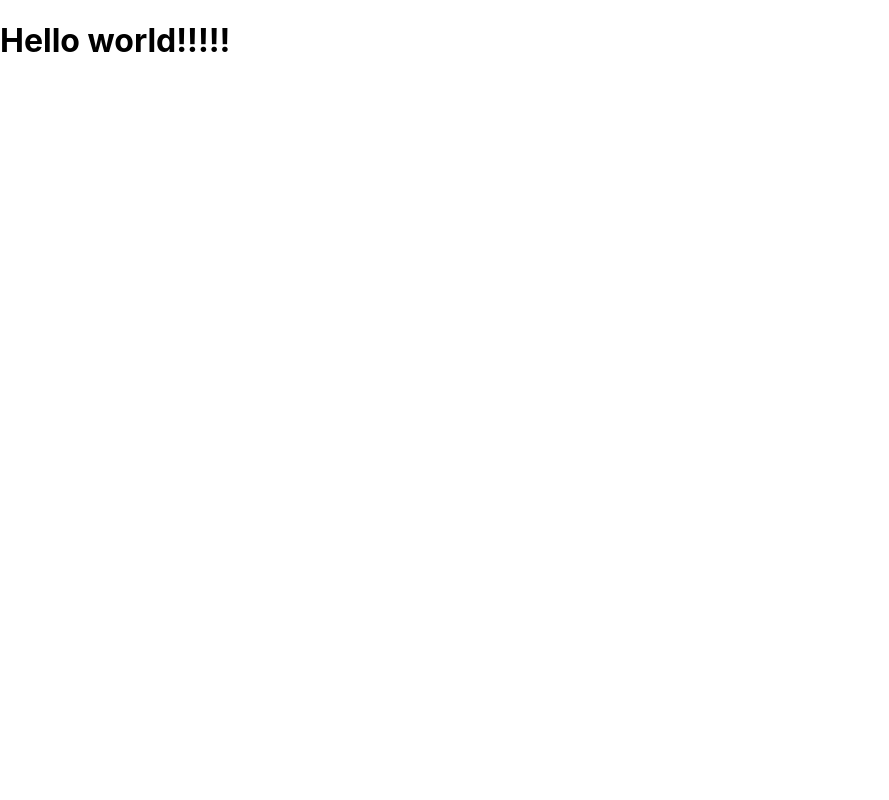
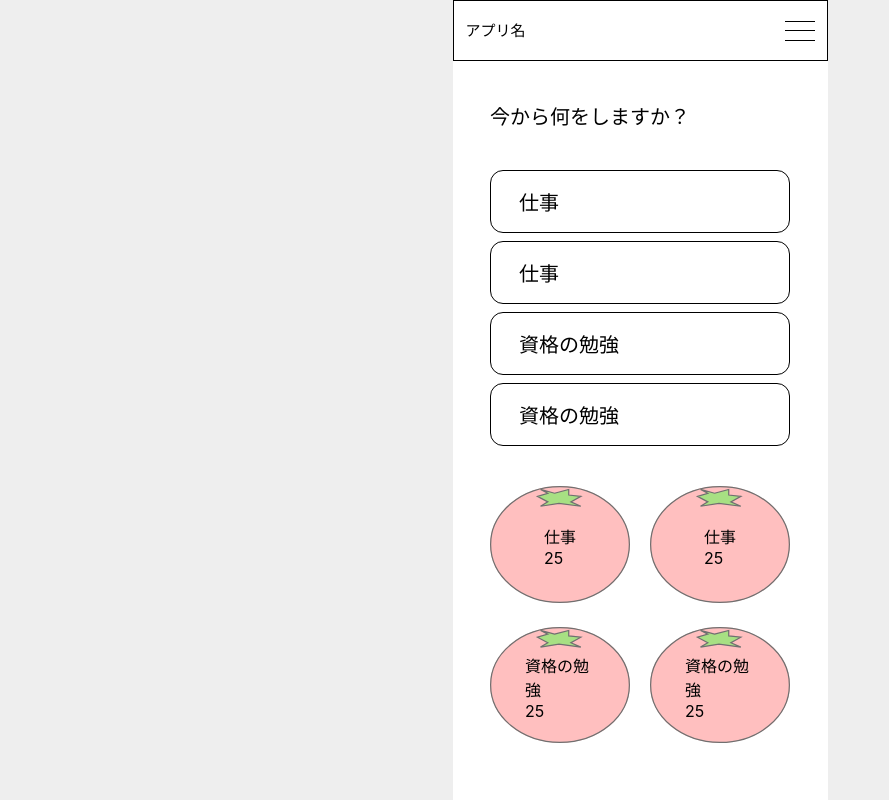
Before and after one commit to yusuke-shiya/pomodoro, a React (Create React App) app: page / in a window 1280 px wide. Shown: the whole page, without its empty margins (0-889 px from the left). Built offline with nearby package versions, Linux system fonts and the light colour scheme.

Commit message:
1ステップ目を静的コーディング

```diff
--- a/src/App.js
+++ b/src/App.js
@@ -1,8 +1,18 @@
 import React, { Component } from "react";
+import Header from "./LayoutComponents/Header";
+import BlockTable from "./BlockComponents/BlockTable";
+import TomatoTable from "./TomatoComponents/TomatoTable";
 
 class App extends Component {
   render() {
-    return <h1>Hello world!!!!!</h1>;
+    return (
+      <div className="l-main">
+        <Header />
+        <h2 className="p-pageTitle">今から何をしますか？</h2>
+        <BlockTable />
+        <TomatoTable />
+      </div>
+    );
   }
 }
 
--- /dev/null
+++ b/src/BlockComponents/Block.js
@@ -0,0 +1,9 @@
+import React, { Component } from "react";
+
+class BlockTable extends Component {
+  render() {
+    return <div className="p-block">{this.props.name}</div>;
+  }
+}
+
+export default BlockTable;
--- /dev/null
+++ b/src/BlockComponents/BlockTable.js
@@ -0,0 +1,17 @@
+import React, { Component } from "react";
+import Block from "./Block";
+
+class BlockTable extends Component {
+  render() {
+    return (
+      <div className="p-blockTable">
+        <Block name="仕事" />
+        <Block name="仕事" />
+        <Block name="資格の勉強" />
+        <Block name="資格の勉強" />
+      </div>
+    );
+  }
+}
+
+export default BlockTable;
--- /dev/null
+++ b/src/LayoutComponents/Hamburger.js
@@ -0,0 +1,15 @@
+import React, { Component } from "react";
+
+class BlockTable extends Component {
+  render() {
+    return (
+      <div className="p-hamburger">
+        <span className="p-hamburger__line"></span>
+        <span className="p-hamburger__line"></span>
+        <span className="p-hamburger__line"></span>
+      </div>
+    );
+  }
+}
+
+export default BlockTable;
--- /dev/null
+++ b/src/LayoutComponents/Header.js
@@ -0,0 +1,17 @@
+import React, { Component } from "react";
+import Hamburger from "./Hamburger";
+
+class BlockTable extends Component {
+  render() {
+    return (
+      <div className="l-header">
+        <h1 className="l-header__title">アプリ名</h1>
+        <div className="l-header__right">
+          <Hamburger />
+        </div>
+      </div>
+    );
+  }
+}
+
+export default BlockTable;
--- /dev/null
+++ b/src/TomatoComponents/Tomato.js
@@ -0,0 +1,21 @@
+import React, { Component } from "react";
+
+class TomatoTable extends Component {
+  render() {
+    return (
+      <div className="p-tomato">
+        <div className="p-tomato__content">
+          <div className="p-tomato__content__name">{this.props.name}</div>
+          <div className="p-tomato__content__time">{this.props.time}</div>
+        </div>
+        <img
+          className="p-tomato__image"
+          src={`${process.env.PUBLIC_URL}/tomato.svg`}
+          alt=""
+        />
+      </div>
+    );
+  }
+}
+
+export default TomatoTable;
--- /dev/null
+++ b/src/TomatoComponents/TomatoTable.js
@@ -0,0 +1,17 @@
+import React, { Component } from "react";
+import Tomato from "./Tomato";
+
+class TomatoTable extends Component {
+  render() {
+    return (
+      <div className="p-tomatoTable">
+        <Tomato name="仕事" time={25} />
+        <Tomato name="仕事" time={25} />
+        <Tomato name="資格の勉強" time={25} />
+        <Tomato name="資格の勉強" time={25} />
+      </div>
+    );
+  }
+}
+
+export default TomatoTable;
--- a/src/index.css
+++ b/src/index.css
@@ -1,13 +1,99 @@
 body {
   margin: 0;
-  font-family: -apple-system, BlinkMacSystemFont, 'Segoe UI', 'Roboto', 'Oxygen',
-    'Ubuntu', 'Cantarell', 'Fira Sans', 'Droid Sans', 'Helvetica Neue',
+  font-family: -apple-system, BlinkMacSystemFont, "Segoe UI", "Roboto", "Oxygen",
+    "Ubuntu", "Cantarell", "Fira Sans", "Droid Sans", "Helvetica Neue",
     sans-serif;
   -webkit-font-smoothing: antialiased;
   -moz-osx-font-smoothing: grayscale;
+  background: #eeeeee;
+}
+
+html,
+body,
+#root,
+.l-main {
+  height: 100%;
 }
 
 code {
-  font-family: source-code-pro, Menlo, Monaco, Consolas, 'Courier New',
+  font-family: source-code-pro, Menlo, Monaco, Consolas, "Courier New",
     monospace;
 }
+
+.l-header {
+  display: flex;
+  align-items: center;
+  justify-content: space-between;
+  padding: 12px;
+  border: 1px solid #000;
+  margin-bottom: 40px;
+}
+.l-header__title {
+  font-size: 15px;
+  font-weight: normal;
+  line-height: 1;
+}
+
+.p-hamburger {
+  position: relative;
+  height: 20px;
+  width: 30px;
+  display: flex;
+  flex-direction: column;
+  justify-content: space-between;
+}
+.p-hamburger__line {
+  width: 100%;
+  height: 1px;
+  background: #000;
+}
+
+.l-main {
+  max-width: 375px;
+  margin: auto;
+  background: #fff;
+  overflow: scroll;
+}
+
+.p-pageTitle {
+  width: 80%;
+  margin: 0 auto 40px;
+  font-size: 20px;
+  font-weight: normal;
+}
+
+.p-blockTable {
+  width: 80%;
+  margin: 0 auto 40px;
+}
+
+.p-block {
+  border-radius: 13px;
+  border: 1px solid #000;
+  padding: 16px 28px;
+  font-size: 20px;
+  margin-bottom: 8px;
+}
+
+.p-tomatoTable {
+  display: flex;
+  flex-wrap: wrap;
+  justify-content: space-between;
+  width: 80%;
+  margin: -20px auto 0;
+}
+
+.p-tomato {
+  position: relative;
+  margin-top: 20px;
+  width: calc(100% / 2 - 10px);
+}
+.p-tomato__content {
+  position: absolute;
+  top: 50%;
+  left: 50%;
+  transform: translate(-50%, -50%);
+}
+.p-tomato__image {
+  width: 100%;
+}
```
Also changed, not shown: public/tomato.svg (added).
